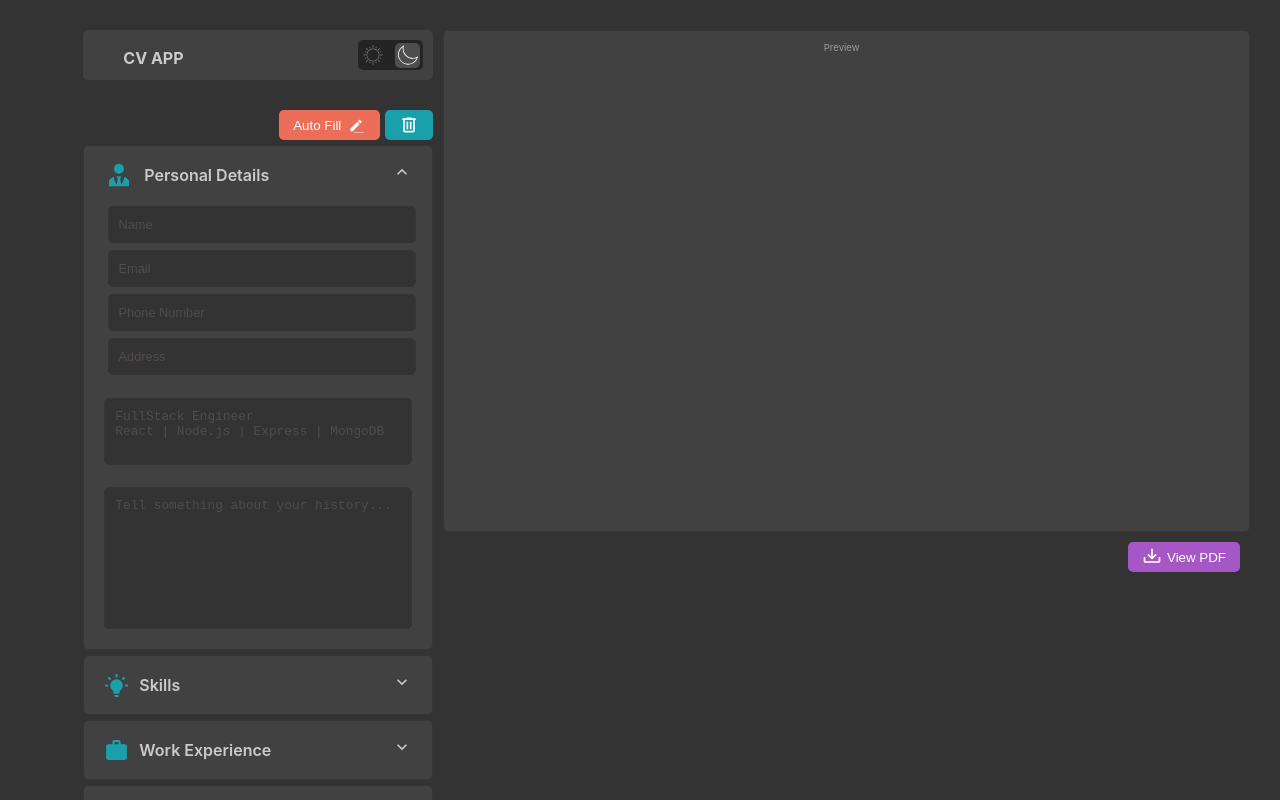
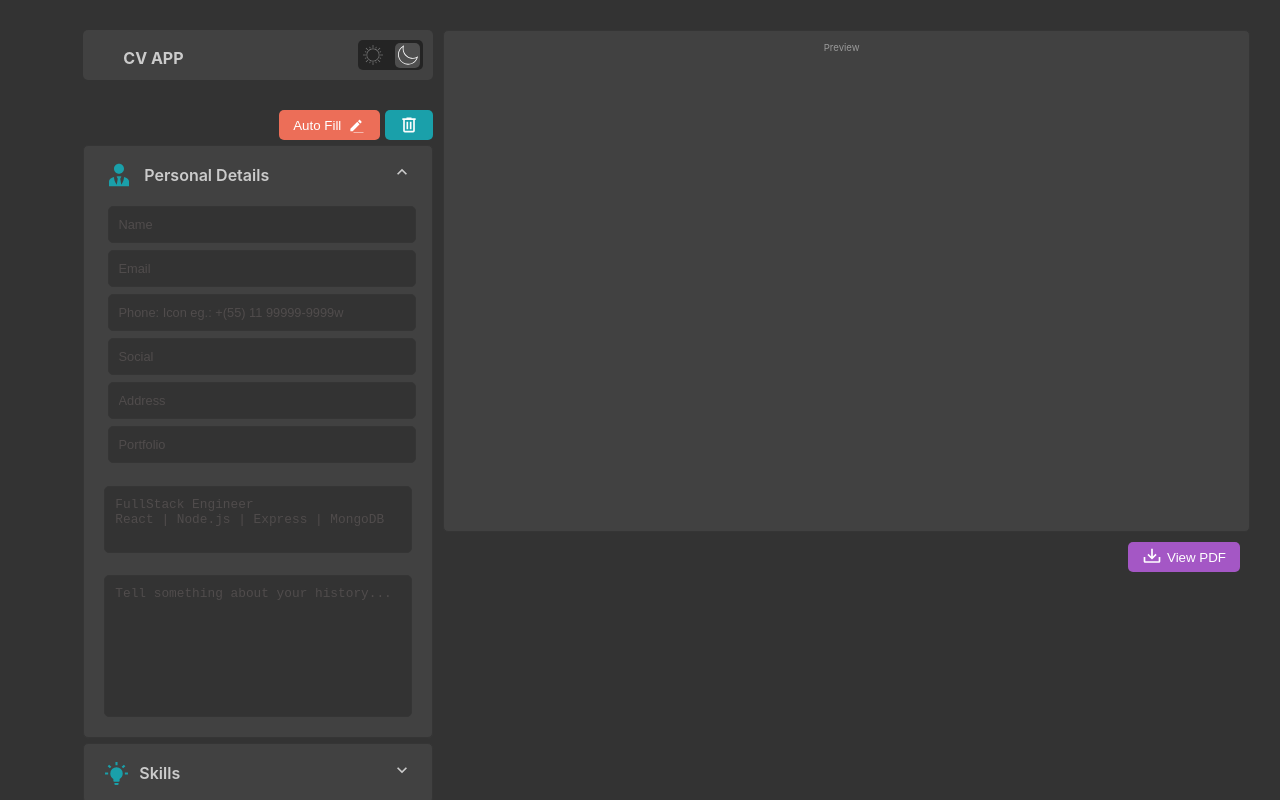
Before and after one commit to maurolps/cv-application, a React (Vite) app: page / in a window 1280 px wide. Shown: the top 800 px of the page. Built offline with nearby package versions, Linux system fonts and the light colour scheme; the HTML template or start-up script is replaced by a standard one; what @react-pdf/renderer would draw is missing.

Commit message:
chore(personal): add new fields to personal info

```diff
--- a/src/components/LoadFields.tsx
+++ b/src/components/LoadFields.tsx
@@ -19,7 +19,11 @@ export function LoadFields(props: LoadFieldsProps) {
               <input
                 type="text"
                 id={inputId}
-                placeholder={inputName}
+                placeholder={
+                  inputName !== "Phone Number"
+                    ? inputName
+                    : "Phone: Icon eg.: +(55) 11 99999-9999w"
+                }
                 onChange={inputChange}
                 name={inputId}
                 value={
--- a/src/components/Personal.tsx
+++ b/src/components/Personal.tsx
@@ -2,7 +2,14 @@ import { LoadFields } from "./LoadFields";
 import useAppStore from "../store/useAppStore";
 
 export function Personal() {
-  const inputs = ["Name", "Email", "Phone Number", "Address"];
+  const inputs = [
+    "Name",
+    "Email",
+    "Phone Number",
+    "Social",
+    "Address",
+    "Portfolio",
+  ];
   const fieldsData = useAppStore((s) => s.fieldsData);
   const inputChange = useAppStore((s) => s.inputChange);
 
--- a/src/components/Preview.tsx
+++ b/src/components/Preview.tsx
@@ -64,7 +64,9 @@ export function Preview() {
                 <div className="prev-contact">
                   <span>{update["phone-number"]}</span>
                   <span>{update.email}</span>
+                  <span>{update.social}</span>
                   <span>{update.address}</span>
+                  <span>{update.portfolio}</span>
                 </div>
               </div>
             </div>
```
